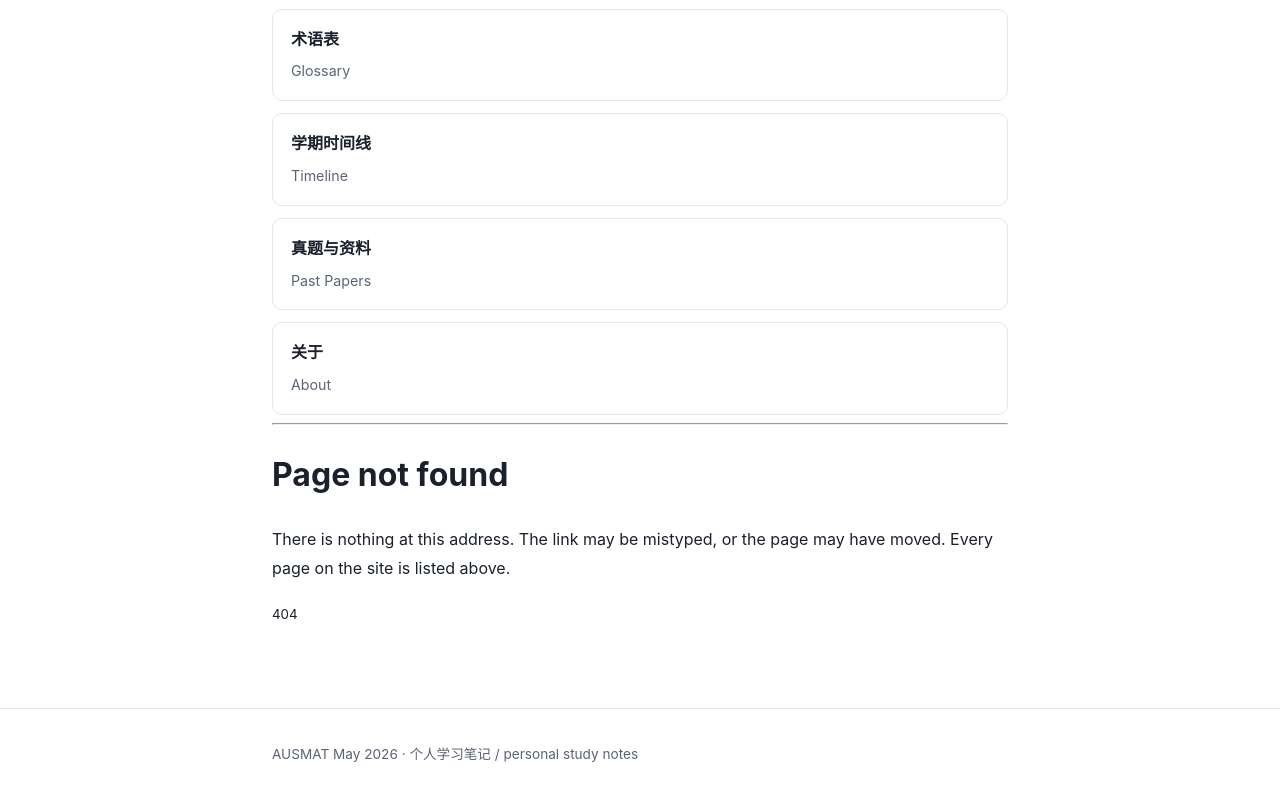
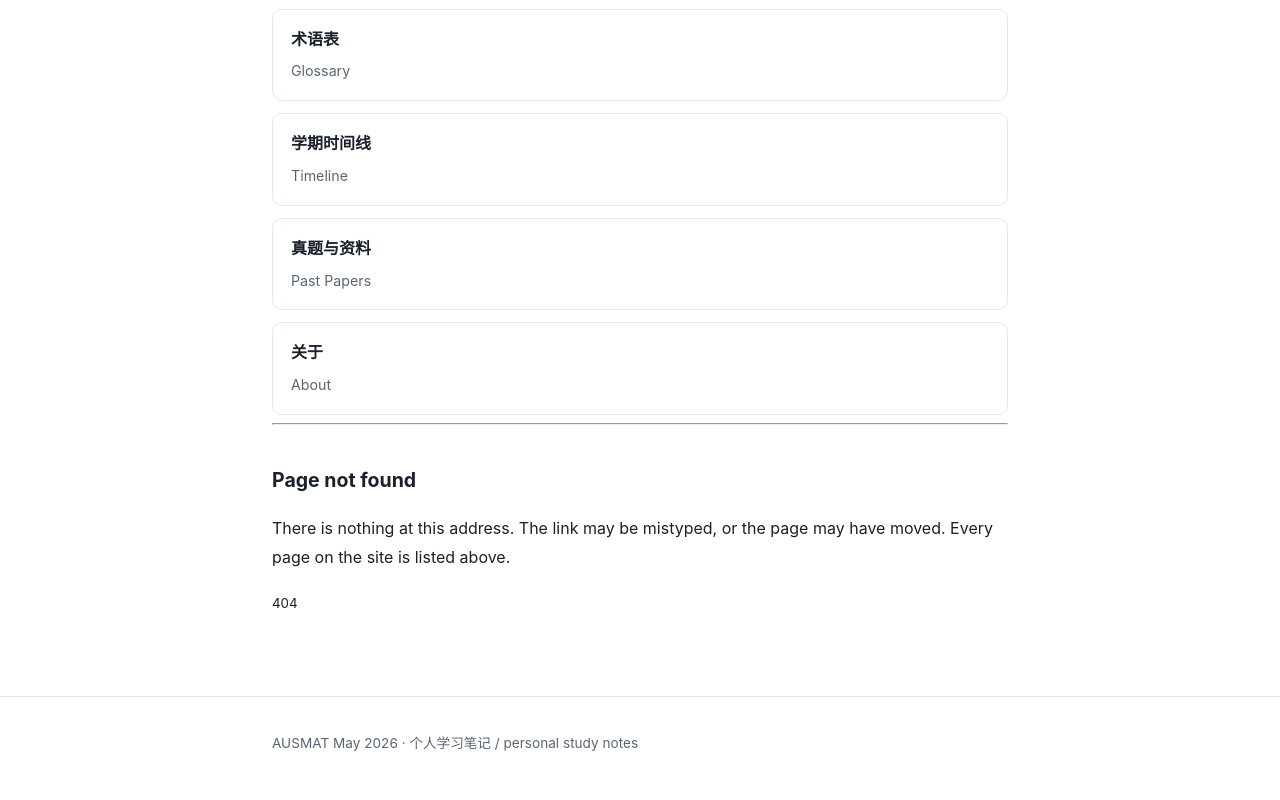
Before and after one commit to ngwddd/ausmat-guide, a website: page 404.html in a window 1280 px wide. Shown: the part 760-1560 px from the top of the page. Drawn offline with Linux system fonts and the light colour scheme.

Commit message:
fix: 404 页第二个 h1 改为 h2
一页只应有一个 h1（WCAG 2.2）。英文小节标题降为 h2，
中文 h1 保留。生成器 site-build.py 已同步修改。

```diff
--- a/404.html
+++ b/404.html
@@ -21,7 +21,7 @@
 
 <hr>
 
-<h1>Page not found</h1>
+<h2>Page not found</h2>
 <p>There is nothing at this address. The link may be mistyped, or the page may have moved.
 Every page on the site is listed above.</p>
 
```
